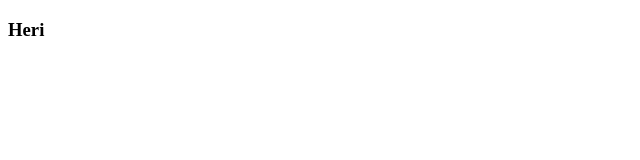
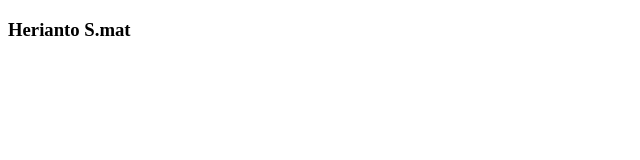
Before and after one commit to Herianto-S-Mat/test, a plain HTML site: page index.html in a window 1280 px wide. Shown: the whole page, without its empty margins (0-640 px from the left). Drawn offline with Linux system fonts and the light colour scheme.

Commit message:
Update index.html

```diff
--- a/index.html
+++ b/index.html
@@ -7,6 +7,6 @@
     <title>Document</title>
 </head>
 <body>
-    <h3>Heri</h3>
+    <h3>Herianto S.mat</h3>
 </body>
 </html>
```
